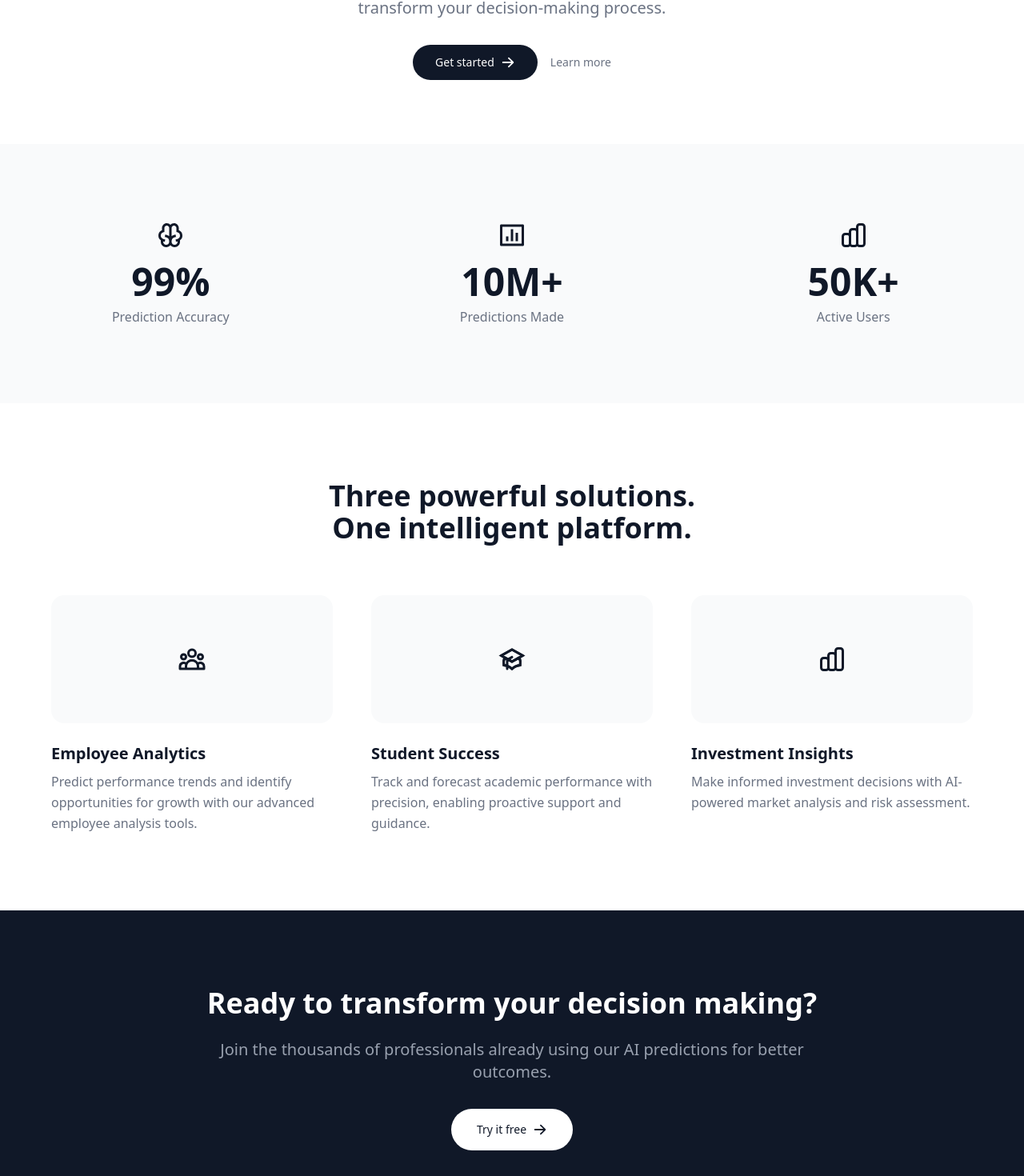
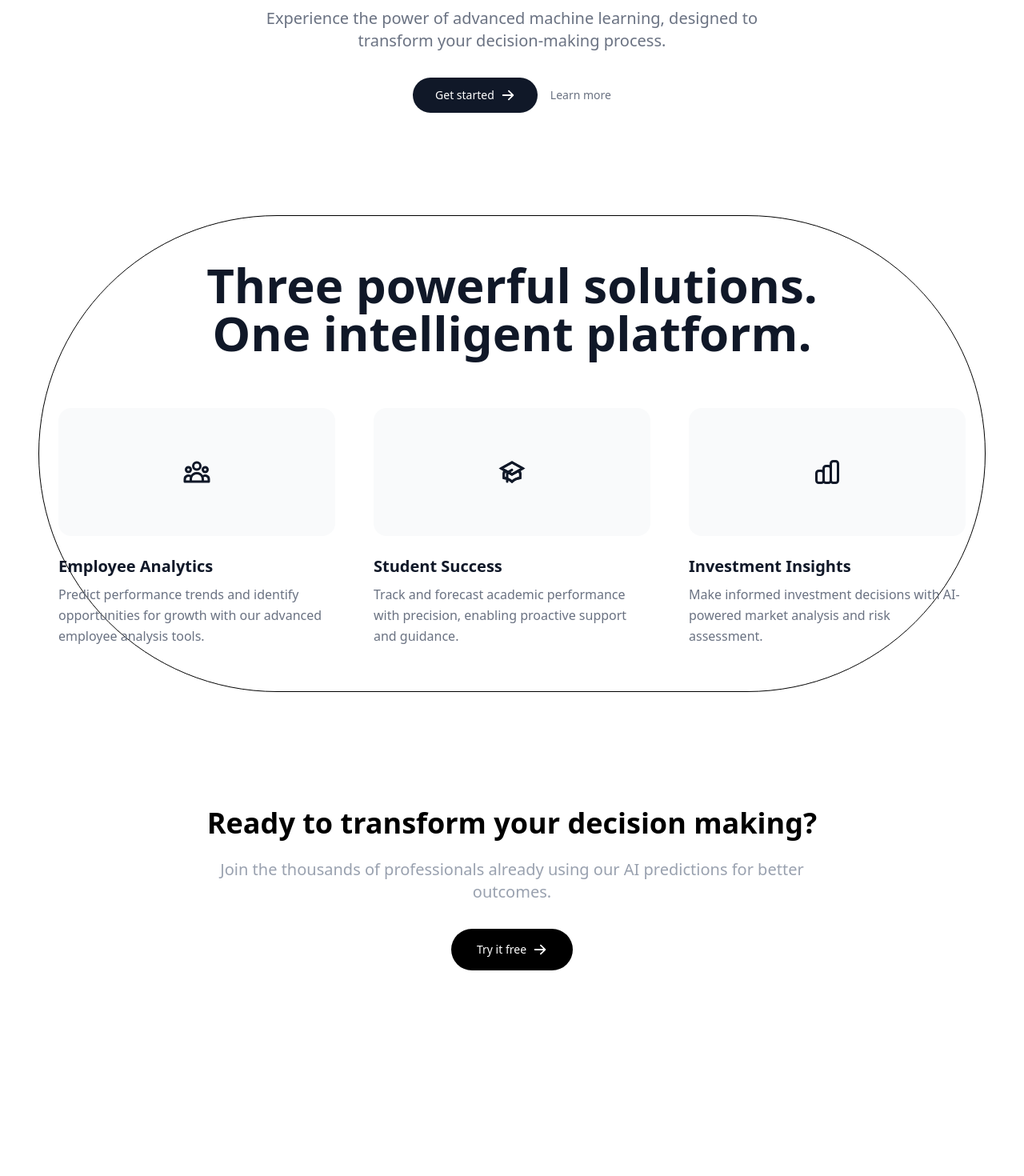
Before and after one commit to SravanamCharan20/StabiAi, a React (Vite) app in the folder frontend/: page / in a window 1280 px wide. Shown: the part 392-1862 px from the top of the page at 80% size. After the commit the page ends 1701 px from the top, so only its background shows below. Built offline with nearby package versions, Linux system fonts and the light colour scheme.

Commit message:
Small Ui changes in Home Page

```diff
--- a/frontend/src/pages/Home.jsx
+++ b/frontend/src/pages/Home.jsx
@@ -21,7 +21,7 @@ const Home = () => {
       <section className="pt-32 pb-20">
         <div className="container mx-auto px-6">
           <div className="max-w-[800px] mx-auto text-center">
-            <h1 className="text-[64px] leading-tight font-semibold text-gray-900 tracking-tight mb-6">
+            <h1 className="text-[67px] text-transparent text-medium bg-clip-text bg-gradient-to-r from-slate-700 to-purple-600 mb-6">
               AI predictions that just work.
             </h1>
             <p className="text-xl text-gray-500 mb-8 max-w-2xl mx-auto">
@@ -46,31 +46,10 @@ const Home = () => {
         </div>
       </section>
 
-      {/* Stats Section */}
-      <section className="py-24 bg-gray-50">
+      {/* Features Section */}
+      <section id="features" className="py-14 border-black border rounded-full m-12">
         <div className="container mx-auto px-6">
-          <div className="grid grid-cols-1 md:grid-cols-3 gap-12">
-            {[
-              { icon: RiBrainLine, value: '99%', label: 'Prediction Accuracy' },
-              { icon: RiBarChartBoxLine, value: '10M+', label: 'Predictions Made' },
-              { icon: HiOutlineChartBar, value: '50K+', label: 'Active Users' },
-            ].map((stat, index) => (
-              <div key={index} className="text-center">
-                <div className="mb-4">
-                  <stat.icon className="text-4xl text-gray-900 mx-auto" />
-                </div>
-                <div className="text-5xl font-semibold text-gray-900 mb-2">{stat.value}</div>
-                <div className="text-gray-500">{stat.label}</div>
-              </div>
-            ))}
-          </div>
-        </div>
-      </section>
-
-      {/* Features Section */}
-      <section id="features" className="py-24">
-        <div className="container mx-auto px-6">
-          <h2 className="text-4xl font-semibold text-gray-900 text-center mb-16">
+          <h2 className="text-6xl font-semibold text-gray-900 text-center mb-16">
             Three powerful solutions.<br />
             One intelligent platform.
           </h2>
@@ -96,7 +75,7 @@ const Home = () => {
       </section>
 
       {/* CTA Section */}
-      <section className="py-24 bg-gray-900 text-white">
+      <section className="py-24 text-black">
         <div className="container mx-auto px-6">
           <div className="max-w-3xl mx-auto text-center">
             <h2 className="text-4xl font-semibold mb-6">
@@ -107,7 +86,7 @@ const Home = () => {
             </p>
             <Link
               to="/signup"
-              className="inline-flex items-center gap-2 px-8 py-4 bg-white text-gray-900 rounded-full hover:bg-gray-100 transition-colors text-sm font-medium"
+              className="inline-flex items-center gap-2 px-8 py-4 bg-black text-white text-gray-900 rounded-full hover:bg-gray-900 transition-colors text-sm font-medium"
             >
               Try it free
               <HiArrowRight className="text-lg" />
```
